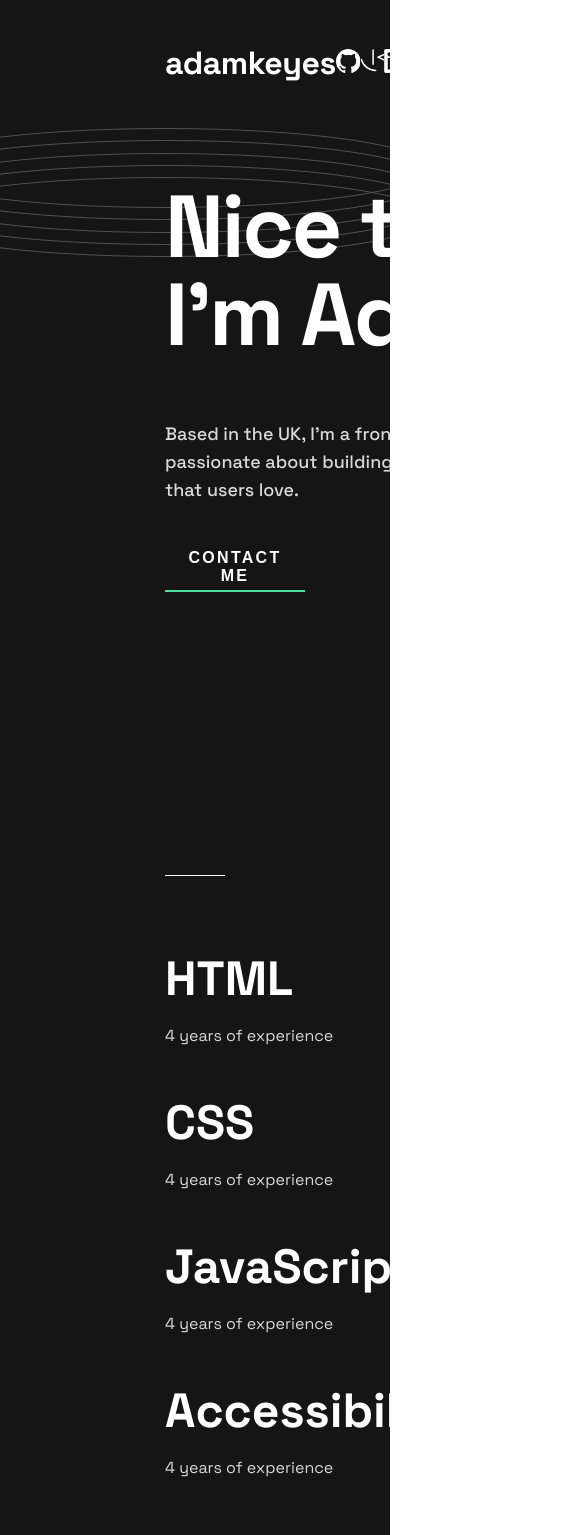
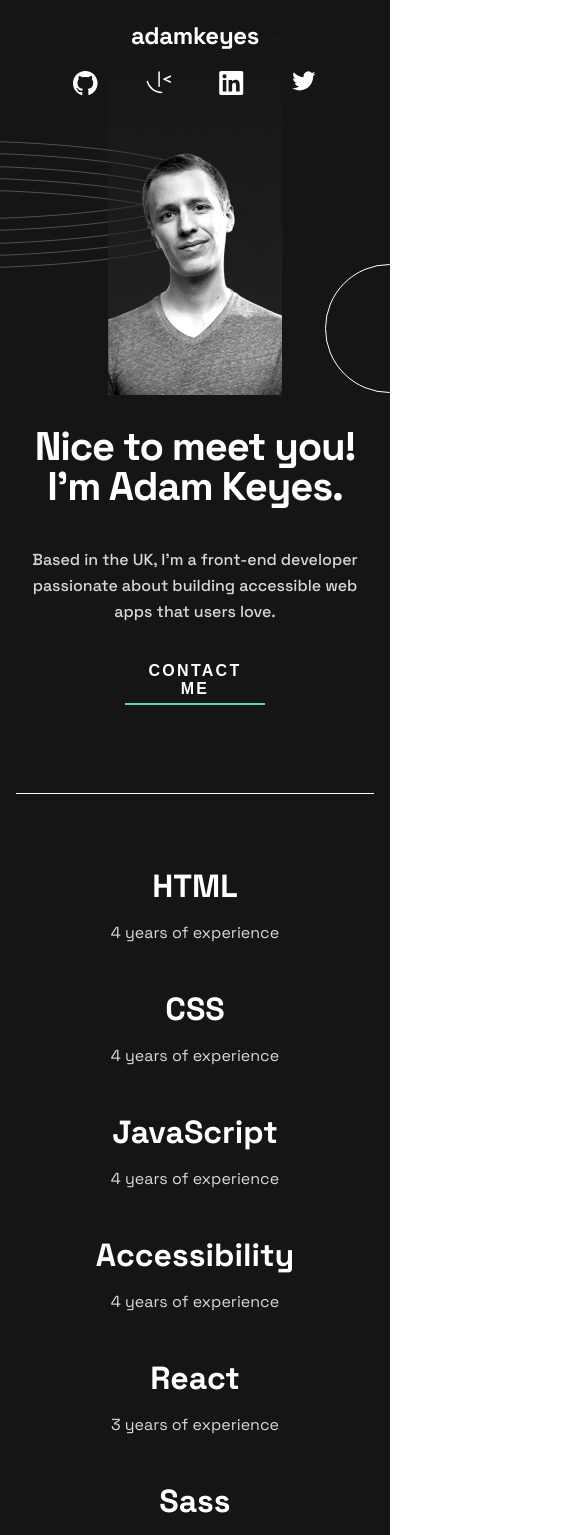
Before and after one commit to Bardia30/portfolio-react-spa, a React (Create React App) app: page / in a window 390 px wide. Shown: the top 1535 px of the page, 585 px wide, since content can reach past the window. Built offline with nearby package versions, Linux system fonts and the light colour scheme.

Commit message:
finished 1.6, sprint-1 is finished

```diff
--- a/src/App.scss
+++ b/src/App.scss
@@ -6,8 +6,7 @@ body {
     box-sizing: border-box;
     margin:0;
     font-family: $font;
-
-
+    overflow-x: hidden;
 }
 
 
--- a/src/components/Footer/Footer.jsx
+++ b/src/components/Footer/Footer.jsx
@@ -1,4 +1,5 @@
 import React from 'react';
+
 import Contact from '../Contact/Contact';
 import '../Contact/Contact.scss';
 import './Footer.scss';
@@ -9,7 +10,7 @@ function Footer() {
       <Contact />
       <footer className='footer'>
         <h3 className='footer__logo'>adamkeyes</h3>
-        <div className='navbar__socials-section'>
+        <div className='navbar__socials-section footer__socials'>
           <a href="https://github.com/Bardia30" className='navbar__socials-linkn'><svg className='navbar__icon' xmlns="http://www.w3.org/2000/svg" width="25" height="24"><path fill="#FFF" fill-rule="evenodd" d="M12.304 0C5.506 0 0 5.506 0 12.304c0 5.444 3.522 10.042 8.413 11.672.615.108.845-.261.845-.584 0-.292-.015-1.261-.015-2.291-3.091.569-3.891-.754-4.137-1.446-.138-.354-.738-1.446-1.261-1.738-.43-.23-1.046-.8-.016-.815.97-.015 1.661.892 1.892 1.261 1.107 1.86 2.876 1.338 3.584 1.015.107-.8.43-1.338.784-1.646-2.738-.307-5.598-1.368-5.598-6.074 0-1.338.477-2.446 1.26-3.307-.122-.308-.553-1.569.124-3.26 0 0 1.03-.323 3.383 1.26.985-.276 2.03-.415 3.076-.415 1.046 0 2.092.139 3.076.416 2.353-1.6 3.384-1.261 3.384-1.261.676 1.691.246 2.952.123 3.26.784.861 1.26 1.953 1.26 3.307 0 4.721-2.875 5.767-5.613 6.074.446.385.83 1.123.83 2.277 0 1.645-.015 2.968-.015 3.383 0 .323.231.708.846.584a12.324 12.324 0 0 0 8.382-11.672C24.607 5.506 19.101 0 12.304 0Z"/></svg></a>
           <a href="https://www.frontendmentor.io/profile/Bardia30" className='navbar__socials-link'><svg className='navbar__icon' xmlns="http://www.w3.org/2000/svg" width="26" height="23"><path fill="#FFF" d="M13.084.23a.751.751 0 0 0-.736.75v14.267a.75.75 0 1 0 1.5 0V.98a.75.75 0 0 0-.763-.75ZM24.44 4.504a.752.752 0 0 0-.284.064l-6.44 2.875a.752.752 0 0 0 0 1.37l6.44 2.884a.75.75 0 0 0 .612-1.369L19.861 8.13l4.907-2.191a.753.753 0 0 0 .38-.99.752.752 0 0 0-.708-.444ZM1.371 9.663a.752.752 0 0 0-.74.938C2.41 17.447 8.603 22.23 15.685 22.23a.75.75 0 1 0 0-1.501A14.053 14.053 0 0 1 2.083 10.225a.75.75 0 0 0-.712-.561v-.001Z"/></svg></a>
           <a href="https://www.linkedin.com/in/bardia-dehbasti/" className='navbar__socials-link'><svg className='navbar__icon' xmlns="http://www.w3.org/2000/svg" width="25" height="24"><path fill="#FFF" fill-rule="evenodd" d="M5.551 3.304c-1.14 0-2.067.926-2.067 2.064 0 1.14.928 2.066 2.067 2.066a2.066 2.066 0 0 0 0-4.13ZM3.767 8.998v11.453h3.562L7.33 8.998H3.767Zm5.798 0V20.45l3.554.002.002-5.668c0-1.454.253-2.941 2.132-2.941 1.851 0 1.851 1.755 1.851 3.036v5.571l3.559-.001v-6.28c0-2.834-.517-5.457-4.27-5.457-1.763 0-2.916.997-3.368 1.85h-.05V8.997h-3.41ZM22.435 24H1.982c-.976 0-1.77-.777-1.77-1.732V1.731C.212.776 1.006 0 1.982 0h20.453c.98 0 1.777.776 1.777 1.73v20.538c0 .955-.797 1.732-1.777 1.732Z"/></svg></a>
--- a/src/components/Header/Header.jsx
+++ b/src/components/Header/Header.jsx
@@ -14,9 +14,9 @@ function Header() {
         <h3 className='navbar__logo'>adamkeyes</h3>
         <div className='navbar__socials-section'>
           <a href="https://github.com/Bardia30" className='navbar__socials-linkn'><svg className='navbar__icon' xmlns="http://www.w3.org/2000/svg" width="25" height="24"><path fill="#FFF" fill-rule="evenodd" d="M12.304 0C5.506 0 0 5.506 0 12.304c0 5.444 3.522 10.042 8.413 11.672.615.108.845-.261.845-.584 0-.292-.015-1.261-.015-2.291-3.091.569-3.891-.754-4.137-1.446-.138-.354-.738-1.446-1.261-1.738-.43-.23-1.046-.8-.016-.815.97-.015 1.661.892 1.892 1.261 1.107 1.86 2.876 1.338 3.584 1.015.107-.8.43-1.338.784-1.646-2.738-.307-5.598-1.368-5.598-6.074 0-1.338.477-2.446 1.26-3.307-.122-.308-.553-1.569.124-3.26 0 0 1.03-.323 3.383 1.26.985-.276 2.03-.415 3.076-.415 1.046 0 2.092.139 3.076.416 2.353-1.6 3.384-1.261 3.384-1.261.676 1.691.246 2.952.123 3.26.784.861 1.26 1.953 1.26 3.307 0 4.721-2.875 5.767-5.613 6.074.446.385.83 1.123.83 2.277 0 1.645-.015 2.968-.015 3.383 0 .323.231.708.846.584a12.324 12.324 0 0 0 8.382-11.672C24.607 5.506 19.101 0 12.304 0Z"/></svg></a>
-          <a href="https://www.frontendmentor.io/profile/Bardia30" className='navbar__socials-link'><svg className='navbar__icon' xmlns="http://www.w3.org/2000/svg" width="26" height="23"><path fill="#FFF" d="M13.084.23a.751.751 0 0 0-.736.75v14.267a.75.75 0 1 0 1.5 0V.98a.75.75 0 0 0-.763-.75ZM24.44 4.504a.752.752 0 0 0-.284.064l-6.44 2.875a.752.752 0 0 0 0 1.37l6.44 2.884a.75.75 0 0 0 .612-1.369L19.861 8.13l4.907-2.191a.753.753 0 0 0 .38-.99.752.752 0 0 0-.708-.444ZM1.371 9.663a.752.752 0 0 0-.74.938C2.41 17.447 8.603 22.23 15.685 22.23a.75.75 0 1 0 0-1.501A14.053 14.053 0 0 1 2.083 10.225a.75.75 0 0 0-.712-.561v-.001Z"/></svg></a>
+          <a href="https://www.frontendmentor.io/profile/Bardia30" className='navbar__socials-link'><svg className='navbar__icon' xmlns="http://www.w3.org/2000/svg" width="25" height="24"><path fill="#FFF" d="M13.084.23a.751.751 0 0 0-.736.75v14.267a.75.75 0 1 0 1.5 0V.98a.75.75 0 0 0-.763-.75ZM24.44 4.504a.752.752 0 0 0-.284.064l-6.44 2.875a.752.752 0 0 0 0 1.37l6.44 2.884a.75.75 0 0 0 .612-1.369L19.861 8.13l4.907-2.191a.753.753 0 0 0 .38-.99.752.752 0 0 0-.708-.444ZM1.371 9.663a.752.752 0 0 0-.74.938C2.41 17.447 8.603 22.23 15.685 22.23a.75.75 0 1 0 0-1.501A14.053 14.053 0 0 1 2.083 10.225a.75.75 0 0 0-.712-.561v-.001Z"/></svg></a>
           <a href="https://www.linkedin.com/in/bardia-dehbasti/" className='navbar__socials-link'><svg className='navbar__icon' xmlns="http://www.w3.org/2000/svg" width="25" height="24"><path fill="#FFF" fill-rule="evenodd" d="M5.551 3.304c-1.14 0-2.067.926-2.067 2.064 0 1.14.928 2.066 2.067 2.066a2.066 2.066 0 0 0 0-4.13ZM3.767 8.998v11.453h3.562L7.33 8.998H3.767Zm5.798 0V20.45l3.554.002.002-5.668c0-1.454.253-2.941 2.132-2.941 1.851 0 1.851 1.755 1.851 3.036v5.571l3.559-.001v-6.28c0-2.834-.517-5.457-4.27-5.457-1.763 0-2.916.997-3.368 1.85h-.05V8.997h-3.41ZM22.435 24H1.982c-.976 0-1.77-.777-1.77-1.732V1.731C.212.776 1.006 0 1.982 0h20.453c.98 0 1.777.776 1.777 1.73v20.538c0 .955-.797 1.732-1.777 1.732Z"/></svg></a>
-          <a href="https://twitter.com" className='navbar__socials-link'><svg svg className='navbar__icon' xmlns="http://www.w3.org/2000/svg" width="24" height="20"><path fill="#FFF" d="M23.492 2.705a9.563 9.563 0 0 1-2.742.751 4.788 4.788 0 0 0 2.1-2.643 9.536 9.536 0 0 1-3.033 1.159 4.778 4.778 0 0 0-8.14 4.357 13.564 13.564 0 0 1-9.844-4.99 4.774 4.774 0 0 0-.646 2.4 4.778 4.778 0 0 0 2.124 3.977 4.765 4.765 0 0 1-2.163-.598v.061a4.778 4.778 0 0 0 3.832 4.684 4.812 4.812 0 0 1-2.158.082 4.78 4.78 0 0 0 4.462 3.316 9.584 9.584 0 0 1-5.932 2.045c-.38 0-.762-.022-1.14-.067a13.508 13.508 0 0 0 7.32 2.146c8.787 0 13.59-7.277 13.59-13.589 0-.205-.004-.412-.013-.617a9.71 9.71 0 0 0 2.381-2.471l.002-.003Z"/></svg></a>
+          <a href="https://twitter.com" className='navbar__socials-link'><svg svg className='navbar__icon' xmlns="http://www.w3.org/2000/svg" width="25" height="24"><path fill="#FFF" d="M23.492 2.705a9.563 9.563 0 0 1-2.742.751 4.788 4.788 0 0 0 2.1-2.643 9.536 9.536 0 0 1-3.033 1.159 4.778 4.778 0 0 0-8.14 4.357 13.564 13.564 0 0 1-9.844-4.99 4.774 4.774 0 0 0-.646 2.4 4.778 4.778 0 0 0 2.124 3.977 4.765 4.765 0 0 1-2.163-.598v.061a4.778 4.778 0 0 0 3.832 4.684 4.812 4.812 0 0 1-2.158.082 4.78 4.78 0 0 0 4.462 3.316 9.584 9.584 0 0 1-5.932 2.045c-.38 0-.762-.022-1.14-.067a13.508 13.508 0 0 0 7.32 2.146c8.787 0 13.59-7.277 13.59-13.589 0-.205-.004-.412-.013-.617a9.71 9.71 0 0 0 2.381-2.471l.002-.003Z"/></svg></a>
         </div>
       </nav>
     </header>
--- a/src/components/Header/Header.scss
+++ b/src/components/Header/Header.scss
@@ -4,34 +4,53 @@
 
 .navbar{
     display: flex;
+    flex-direction: column;
     justify-content: space-between;
     align-items: center;
-    padding-top: 2.6875rem;
-    padding-bottom: 4.5rem;
+    padding-top: 1.25rem;
+    padding-bottom: 12.5rem;
     background: $primary-background;
+    @include tablet {
+        display: flex;
+        flex-direction: row;
+        justify-content: space-between;
+        align-items: center;
+        padding-top: 2.6875rem;
+        padding-bottom: 4.5rem;
+    }
     &__logo{
         margin:0;
-        font-size:2rem;
+        font-size:1.5rem;
         font-weight:700;
-        letter-spacing: -0.444px;
+        letter-spacing: -0.333px;
         z-index:1;
+        padding-bottom: 1.25rem;
         position:relative;
         @include tablet {
             @include font;
+            padding-bottom:0 ;
         }
 
     }
     &__socials-section{
         display: flex;
-        width:12rem;
-        justify-content: space-between;
-        padding-right: 1.84rem;
+        width:9.5rem;
+        justify-content: center;
+        align-items: center;
+        column-gap: 3rem;
         z-index:1;
         position:relative;
+        @include tablet {
+            padding-right: 1.84rem;
+            width:12rem;
+            column-gap: 2.5rem;
+        }
     }
     &__icon{
-        height:1.5rem;
-        width: 1.5rem;
+        @include tablet {
+            height:1.5rem;
+            width: 1.5rem;
+        }
         &:hover{
             path{
                 fill: $accent-color;
--- a/src/components/Hero/Hero.jsx
+++ b/src/components/Hero/Hero.jsx
@@ -1,23 +1,56 @@
-import React from 'react'
+import React, { useState, useEffect } from 'react'
 import circle from '../../assets/images/pattern-circle.svg'
 import profilePic from '../../assets/images/image-profile-desktop.webp';
+import profilePicMobile from '../../assets/images/image-profile-mobile.webp';
 import rings from '../../assets/images/pattern-rings.svg';
 import './Hero.scss';
 
 
 function Hero() {
+  const [viewportWidth, setViewportWidth] = useState(window.innerWidth);
+
+  const [isMobile, setIsMobile] = useState(false);
+
+  const handleResize = () => {
+    setViewportWidth(window.innerWidth);
+    if (window.innerWidth < 767) {
+      setIsMobile(true);
+    } else {
+      setIsMobile(false);
+    }
+  }
+  useEffect(()=> {
+    handleResize();
+  }, []);
+
+  useEffect(()=>{
+    window.onload = () => {
+      handleResize();
+    };
+    window.addEventListener('resize', handleResize);
+  }, [viewportWidth])
+
   return (
     <section className='hero'>
+        {isMobile ?
+          <div className='hero__upper-section'>
+            <img className='hero__circle-mobile' src={circle} alt="circle-pattern" />
+            <img className='hero__profile-mobile' src={profilePicMobile} alt="profile" />
+        </div> : null
+        }
         <section className='hero__left-section'>
             <h1 className='hero__title'>Nice to <br className='hero__br'/> meet you! I'm <br className='hero__br'/> Adam Keyes.</h1>
             <img className='hero__rings' src={rings} alt="rings" />
             <p className="hero__description">Based in the UK, I'm a front-end developer passionate about building accessible web apps that users love.</p>
             <button className='hero__cta btn'>contact me</button>
         </section>
-        <div className='hero__right-section'>
+        {isMobile ? null:
+          <div className='hero__right-section'>
             <img className='hero__circle' src={circle} alt="circle-pattern" />
             <img className='hero__profile' src={profilePic} alt="profile" />
-        </div>
+          </div>
+        }
+
     </section>
   )
 }
--- a/src/components/Hero/Hero.scss
+++ b/src/components/Hero/Hero.scss
@@ -5,17 +5,23 @@
 
 .hero {
     display: flex;
+    flex-direction: column;
     justify-content: space-between;
     align-items: center;
     position:relative;
     top:-10rem;
     z-index: 0;
+    @include tablet{
+        flex-direction: row;
+    }
     &__left-section{
         display: flex;
         flex-direction: column;
-        margin-top:4rem;
+        align-items: center;
+        margin-top:-6rem;
         @include tablet {
             margin-top:9rem;
+            align-items: normal;
         }
         @include desktop {
             margin-top:4rem;
@@ -23,14 +29,15 @@
     }
     &__right-section{
         display: flex;
-        position:relative;
-        right:11rem;
+        position:absolute;
+
         z-index: -1;
         @include tablet {
-            right: 26.5rem;
+            right: -2.5rem;
         }
         @include desktop {
-            right:11rem;
+            position: relative;
+            right:10rem;
         }
     }
     &__br {
@@ -43,16 +50,19 @@
         }
     }
     &__title{
-        font-size: 5.5rem;
+        font-size: 2.5rem;
         font-family: 700;
-        letter-spacing: -2.5px;
-        line-height: 88px;
-        width: 44.3125rem;
+        letter-spacing: -1.136px;
+        line-height: 40px;
+        width: 21.4375rem;
         margin-top:0;
-        margin-bottom:2.6875rem;
+        margin-bottom:1.5rem;
+        text-align: center;
         @include tablet {
             @include font($size: 4.5rem, $spacing:-2.045px, $line: 4.5rem);
             width: 44.3125rem;
+            text-align: left;
+            margin-bottom:2.6875rem;
         }
         @include desktop {
             font-size: 5.5rem;
@@ -67,18 +77,28 @@
 
     &__rings{
         position: absolute;
-        top:8.3125rem;
-        left:-16.5625rem;
+        top:0rem;
+        left:-21.5625rem;
+        z-index: -1;
+        @include tablet {
+            top:8.3125rem;
+            left:-16.5625rem;
+            z-index: 0;
+        }
     }
 
     &__description{
-        font-size: 1.125rem;
+        font-size: 1rem;
         font-weight:500;
-        line-height: 28px;
-        width: 27.8125rem;
-        margin-bottom:2.5rem;
+        line-height: 26px;
+        width: 21.4375rem;
+        margin-bottom:2rem;
+        text-align: center;
         @include tablet {
             @include font($size:1.125rem, $weight:500, $line:28px);
+            width: 27.8125rem;
+            text-align: left;
+            margin-bottom:2.5rem;
         }
         @include desktop{
             font-size: 1.125rem;
@@ -109,7 +129,21 @@
             left:4rem;
         }
     }
-
+    &__profile-mobile {
+        width:10.875rem;
+        position:relative;
+        top:-8rem;
+    }
+    &__circle-mobile {
+        width: 8.0625rem;
+        height: 8.0625rem;
+        position: absolute;
+        right: -5rem;
+        top: 7.75rem;
+    }
+    &__upper-section {
+        display: flex;
+    }
     &__profile{
         width: 27.8125rem;
         height: 45rem;
--- a/src/components/ProjectsComponents/Project.jsx
+++ b/src/components/ProjectsComponents/Project.jsx
@@ -6,7 +6,7 @@ function Project({ image, title, technologies }) {
 
   const [viewportWidth, setViewportWidth] = useState(window.innerWidth);
 
-  const [isDesktop, setIsDesktop] = useState();
+  const [isDesktop, setIsDesktop] = useState(true);
 
   const handleResize = () => {
     setViewportWidth(window.innerWidth);
@@ -16,6 +16,10 @@ function Project({ image, title, technologies }) {
       setIsDesktop(true);
     }
   }
+
+  useEffect(()=> {
+    handleResize();
+  }, []);
 
   useEffect(()=>{
     window.onload = () => {
--- a/src/components/Skills/Skills.scss
+++ b/src/components/Skills/Skills.scss
@@ -5,34 +5,59 @@
 
 .skills {
     display: flex;
-    flex-wrap: wrap;
+    flex-direction: column;
+    flex-wrap: nowrap;
     justify-content: space-between;
     row-gap: 1.875rem;
+    @include tablet {
+        display: flex;
+        flex-direction: row;
+        flex-wrap: wrap;
+        justify-content: space-between;
+        row-gap: 1.875rem;
+    }
     &__outer-section {
         display: flex;
         flex-direction: column;
         border-top:1px solid $primary-text;
         padding-top:4.5rem;
+        margin-top: -4.5rem;
+        @include tablet {
+            padding-top:4.5rem;
+            margin-top: 0;
+        }
     }
     &__skill {
-        width:21.5625rem;
+        display: flex;
+        flex-direction: column;
+        align-items: center;
+
+        @include tablet {
+            width:21.5625rem;
+        }
     }
     &__technology {
-        font-size:3rem;
+        font-size:2rem;
         font-weight: 700;
         margin:0;
+        @include tablet {
+            font-size:3rem;
+        }
     }
     &__experience{
-        width:21.625rem;
+        @include tablet {
+            width:21.5625rem;
+        }
     }
     &__rings{
         width:33.125rem;
         align-self: flex-end;
         position: relative;
-        right: -28rem;
-        top:-4.5rem;
+        right: -22rem;
+top: -2.5rem;
         @include tablet {
             right: -23rem;
+            top:-4.5rem;
         }
         @include desktop {
             right: -28rem;
--- a/src/pages/HomePage/HomePage.scss
+++ b/src/pages/HomePage/HomePage.scss
@@ -5,8 +5,8 @@
 main {
     background-color: $primary-background;
 
-    padding-left: 10.3125rem;
-    padding-right: 10.3125rem;
+    padding-left: 1rem;
+    padding-right: 1rem;
     overflow: hidden;
     @include tablet {
         padding-left: 1.875rem;
```
Also changed, not shown: src/components/Contact/Contact.scss (+29 -17 lines), src/components/Footer/Footer.scss (+17 -3 lines), src/components/ProjectsComponents/Projects.scss (+12 -6 lines).
